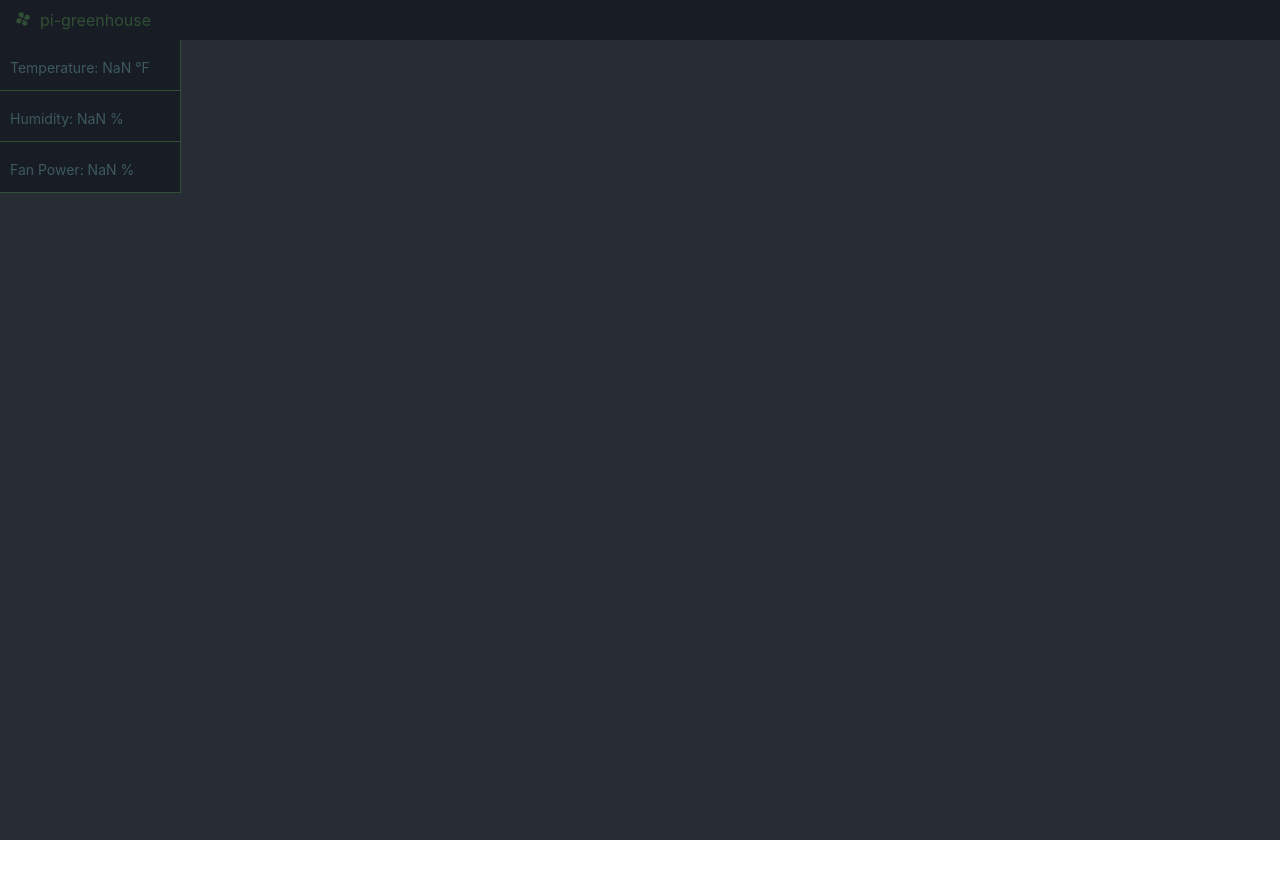
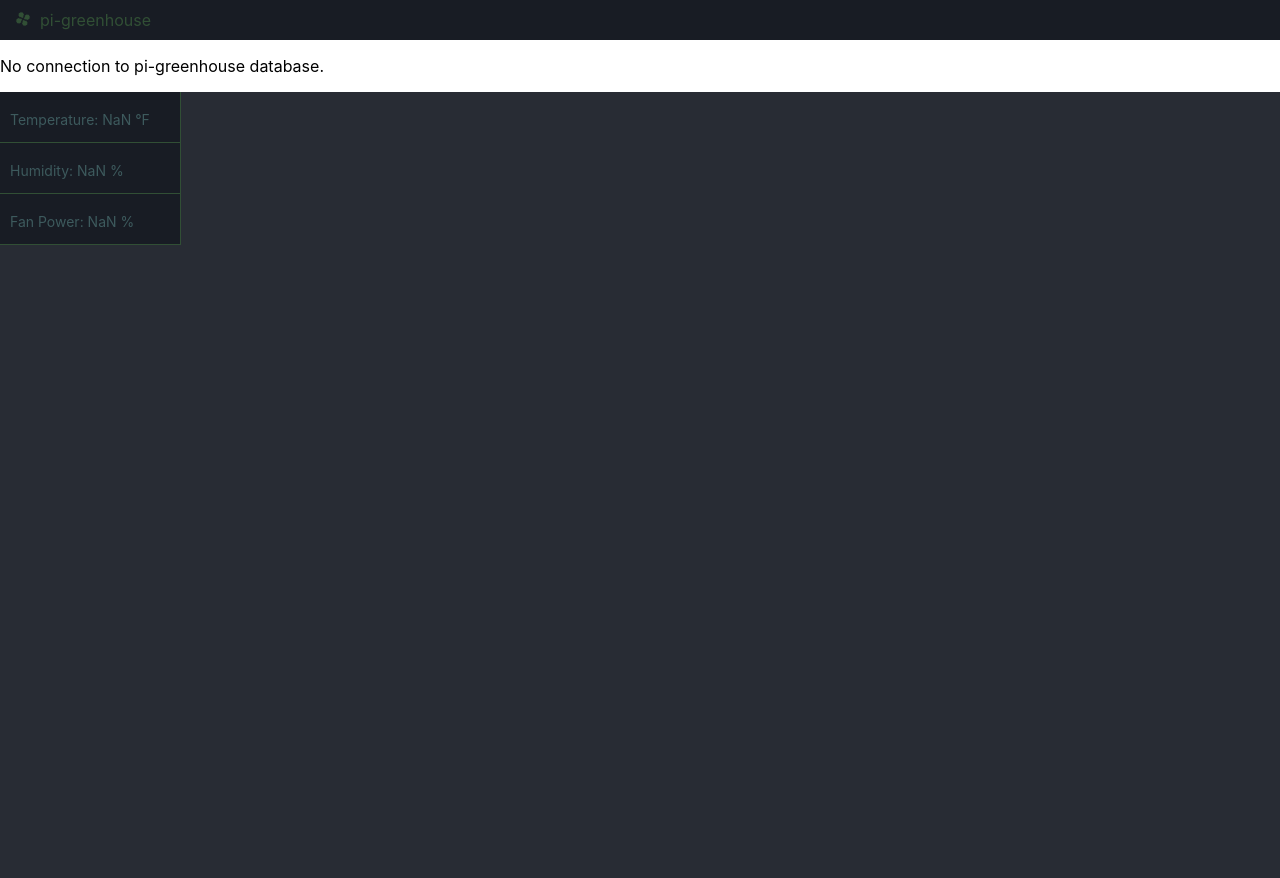
Before and after one commit to irish3725/pi-greenhouse, a React (Create React App) app: page / in a window 1280 px wide. Shown: the top 878 px of the page. Before the commit the page ends 840 px from the top, so only its background shows below. Built offline with nearby package versions, Linux system fonts and the light colour scheme; no server answers.

Commit message:
added start of a banner

```diff
--- a/src/App.js
+++ b/src/App.js
@@ -2,12 +2,14 @@ import React from 'react';
 import './App.css';
 
 import NavBar from './components/NavBar';
+import Banner from './components/Banner';
 import Stats from './components/Stats';
 
 function App() {
   return (
     <div className="App">
       <NavBar />
+      <Banner />
       <div className='pi-greenhouse-page'>
         <Stats />
       </div>
--- /dev/null
+++ b/src/components/Banner.css
@@ -0,0 +1,24 @@
+
+.pi-greenhouse-banner {
+  background-color: #888888;
+}
+
+/*
+.pi-greenhouse-banner {
+  background-color: #3D5A5D;
+  padding: 10px 16px;
+}
+
+.pi-greenhouse-banner p {
+  color: #314F53;
+  text-decoration: none;
+  text-align: center;
+  padding: 10px;
+}
+
+.sticky {
+  position: fixed;
+  top: 0;
+  width: 100%;
+}
+*/
--- /dev/null
+++ b/src/components/Banner.js
@@ -0,0 +1,12 @@
+import React from 'react';
+import './Banner.css';
+
+class Banner extends React.Component {
+  render() {
+    return <div classname='pi-greenhouse-banner'>
+      <p>No connection to pi-greenhouse database.</p>
+    </div>
+  };
+};
+
+export default Banner;
```
Also changed, not shown: src/components/NavBar.js (+3 -4 lines), src/components/Stats.js (+0 -56 lines).
